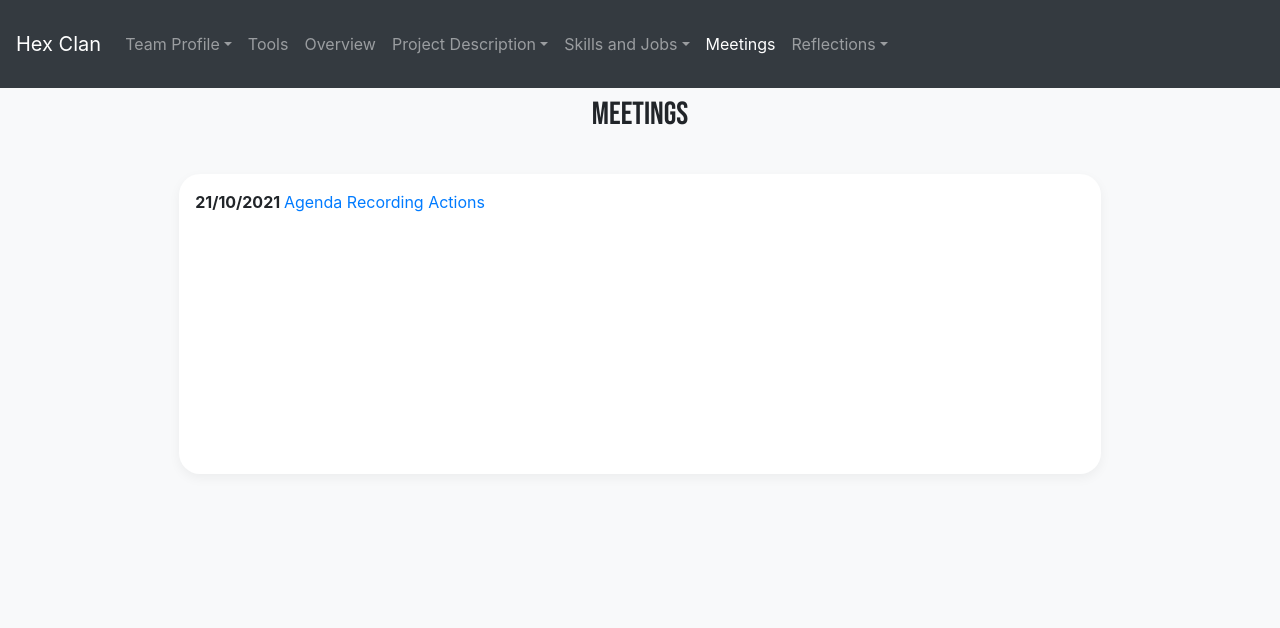
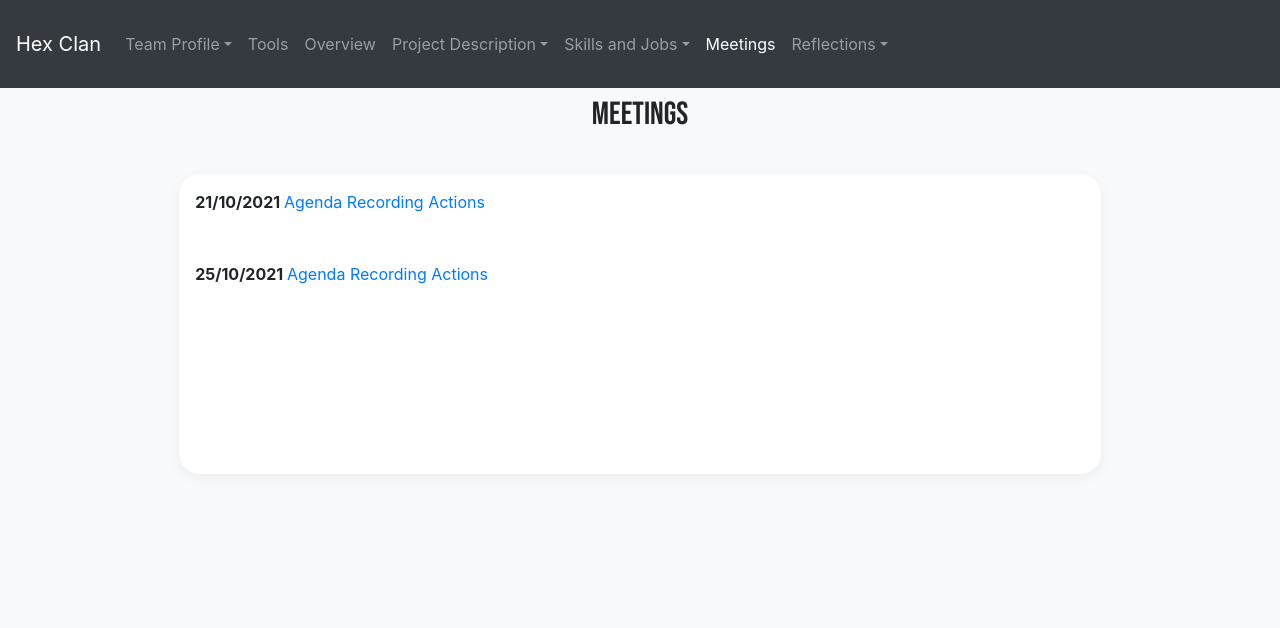
Before and after one commit to GSMSands/assessment-3, a website: page pages/meetings.html in a window 1280 px wide. Shown: the top 628 px of the page. Drawn offline with nearby package versions, Linux system fonts and the light colour scheme.

Commit message:
trying to fix actions and agenda

```diff
--- a/pages/meetings.html
+++ b/pages/meetings.html
@@ -95,7 +95,9 @@
           </div>
           <!--Content-->
           <div class="bg-white box-shadow mx-auto content-section">
-            <p><b>21/10/2021 </b> <a href="agenda/../../Agenda 21_10_2021.pdf"> Agenda </a> <a href="https://rmiteduau.sharepoint.com/:v:/s/Assignment3namepending/EVTWYWl6rUlJiJjbmjVgmJUBd2v2PdgSWYXU_7VAa49L4g?e=K90iJM"> Recording </a> <a href="actions/../../Actions 21_10_2021.pdf"> Actions </a>
+            <p><b>21/10/2021 </b> <a href="../../agenda/Agenda 21_10_2021.pdf"> Agenda </a> <a href="https://rmiteduau.sharepoint.com/:v:/s/Assignment3namepending/EVTWYWl6rUlJiJjbmjVgmJUBd2v2PdgSWYXU_7VAa49L4g?e=K90iJM"> Recording </a> <a href="../../actions/Actions 21_10_2021.pdf"> Actions </a>
+            </p>
+            <p><b>25/10/2021 </b> <a href="../../agenda/Agenda 25_10_2021.pdf"> Agenda </a> <a href="https://rmiteduau.sharepoint.com/:v:/s/Assignment3namepending/EShOfyer2qhIgbuF1aUIuoQBxXIjq8fGre3jEygdbI7DJw?e=ff13Cb"> Recording </a> <a href="../../actions/Actions 25_10_2021.pdf"> Actions </a>
             </p>
 
           </div>
```
Also changed, not shown: 2 other files.
